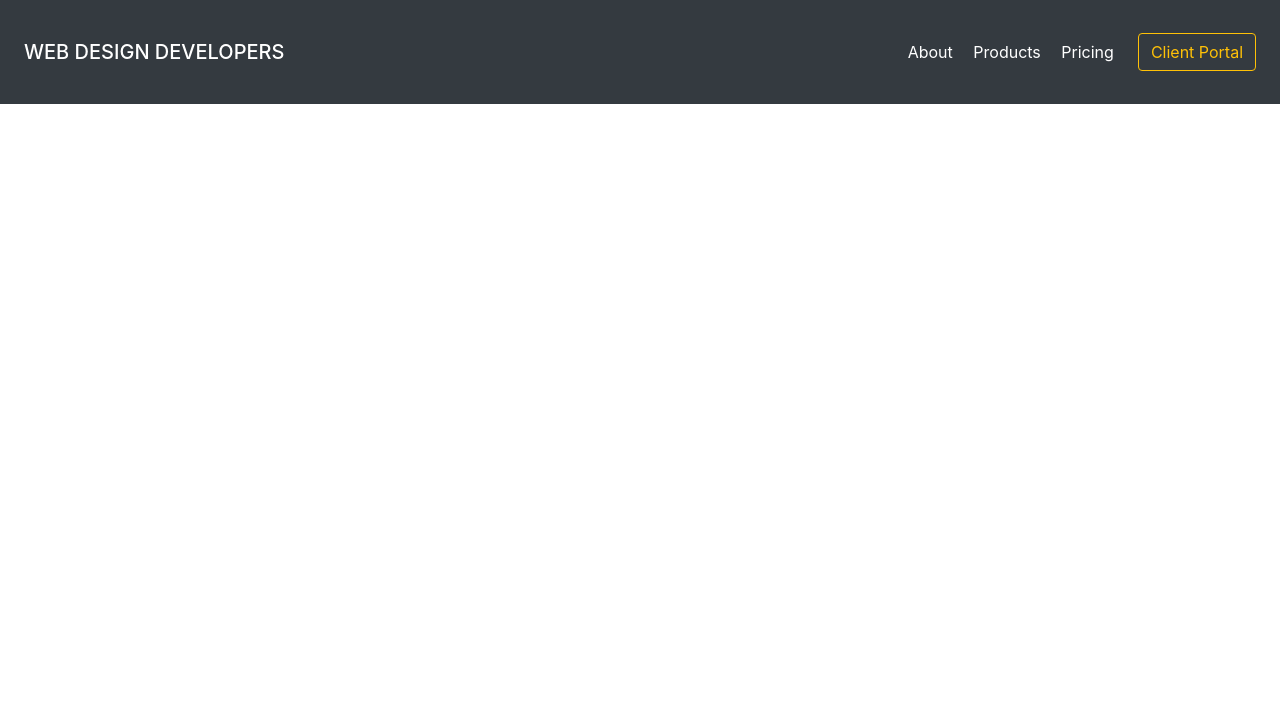
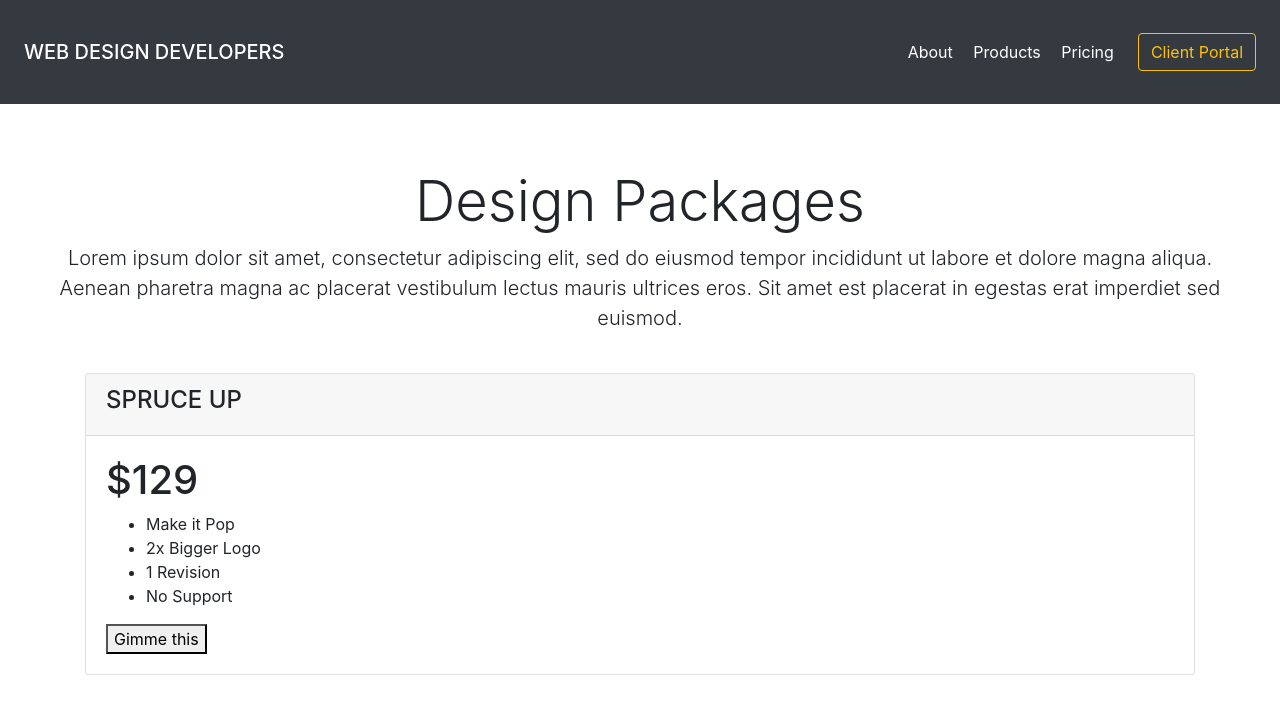
Before and after one commit to ericksen-github/pricing_page, a website built with webpack: page dist/index.html in a window 1280 px wide. Built offline with nearby package versions, Linux system fonts and the light colour scheme.

Commit message:
Added first card with basic styling and text.

```diff
--- a/dist/index.html
+++ b/dist/index.html
@@ -24,6 +24,36 @@
       <a href="#" class="btn btn-outline-warning">Client Portal</a>
     </div>
 
+    <div class="p-5 pt-md-5 pb-md-4 mx-auto text-center">
+      <h1 class="display-4">Design Packages</h1>
+      <p class="lead">
+        Lorem ipsum dolor sit amet, consectetur adipiscing elit, sed do eiusmod
+        tempor incididunt ut labore et dolore magna aliqua. Aenean pharetra
+        magna ac placerat vestibulum lectus mauris ultrices eros. Sit amet est
+        placerat in egestas erat imperdiet sed euismod.
+      </p>
+    </div>
+
+    <div class="container">
+      <div class="card-deck">
+        <div class="card">
+          <div class="card-header">
+            <h4>SPRUCE UP</h4>
+          </div>
+          <div class="card-body">
+            <h1>$129</h1>
+            <ul>
+              <li>Make it Pop</li>
+              <li>2x Bigger Logo</li>
+              <li>1 Revision</li>
+              <li>No Support</li>
+            </ul>
+            <button type="button">Gimme this</button>
+          </div>
+        </div>
+      </div>
+    </div>
+
     <script
       src="https://code.jquery.com/jquery-3.3.1.slim.min.js"
       integrity="sha384-q8i/X+965DzO0rT7abK41JStQIAqVgRVzpbzo5smXKp4YfRvH+8abtTE1Pi6jizo"
```
